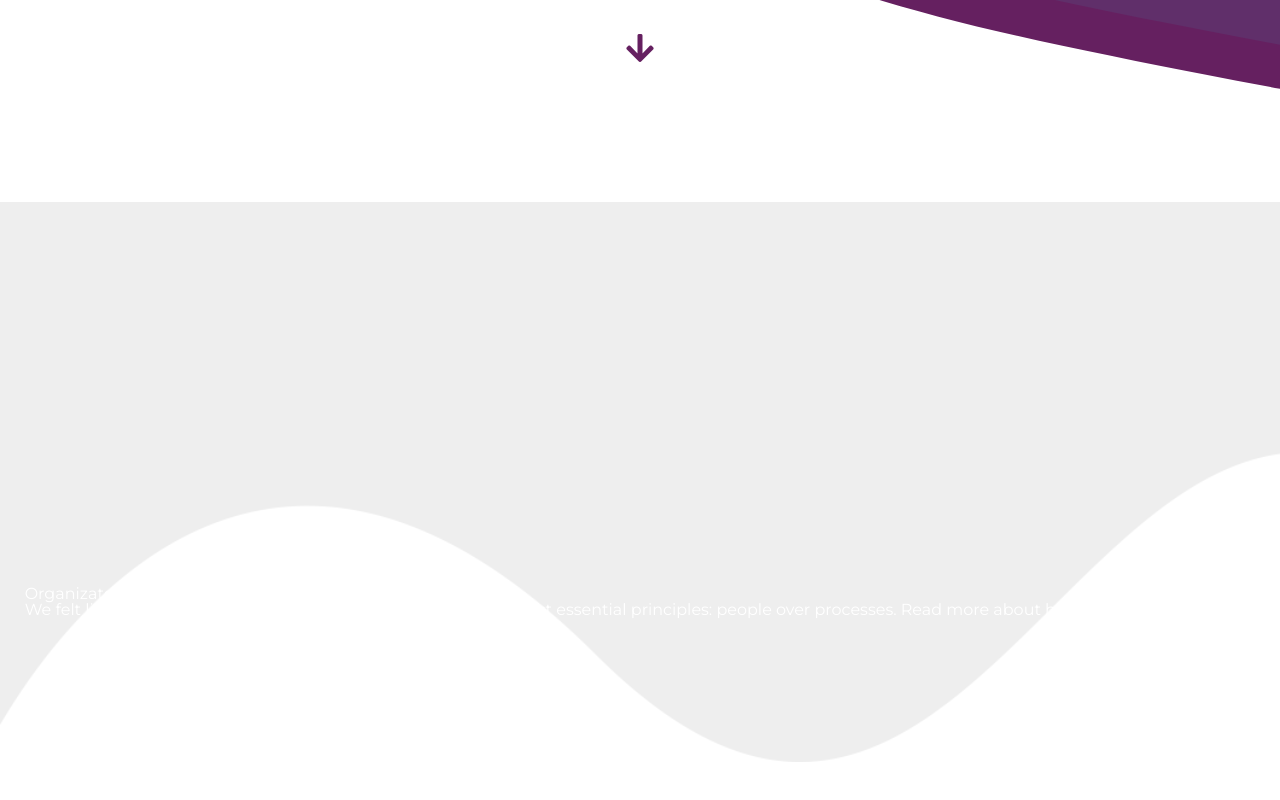
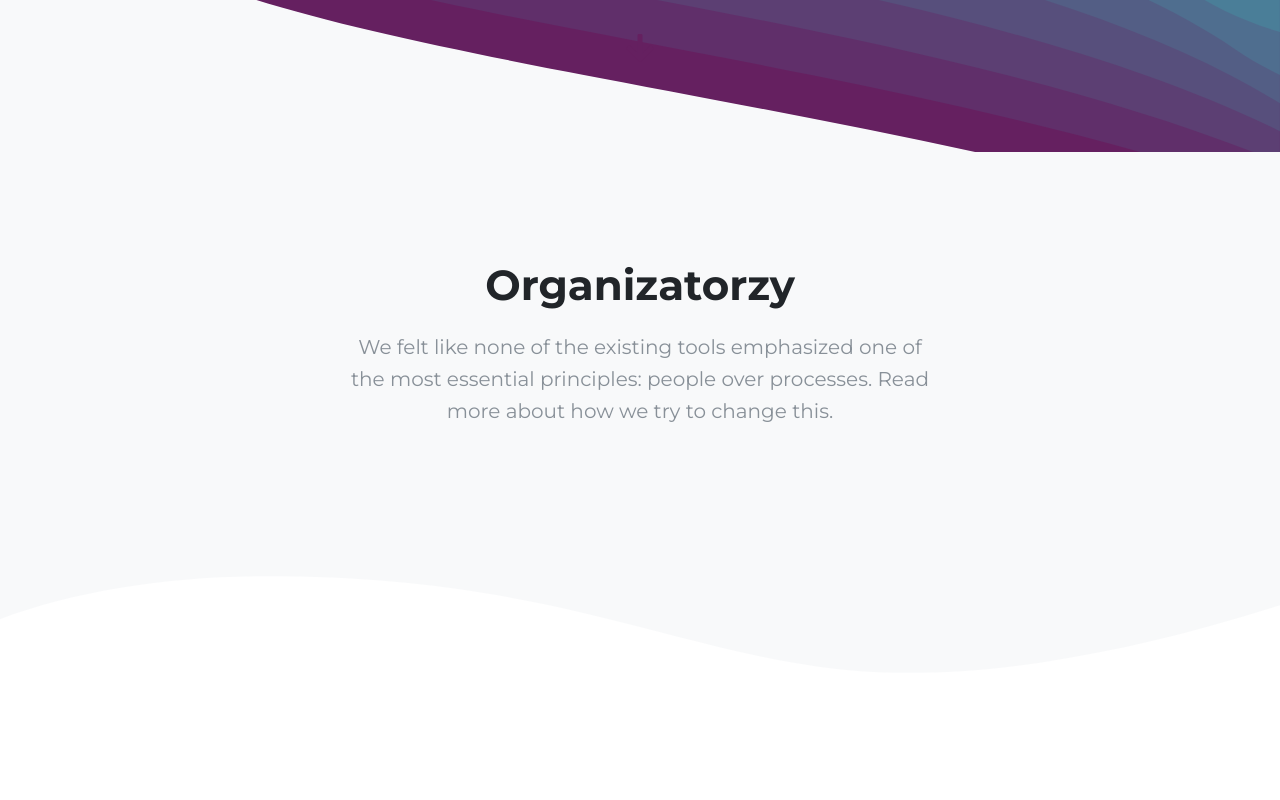
Before and after one commit to piotr10111/autonomus_robotized, a website: page src/index.html in a window 1280 px wide. Shown: the part 688-1488 px from the top of the page. Drawn offline with Linux system fonts and the light colour scheme.

Commit message:
Created section 'About' and started section 'founders'

```diff
--- a/src/index.html
+++ b/src/index.html
@@ -69,11 +69,33 @@
 
             <div class="section__container">
                 <div class="about__introduction--center">
-                    <h2>Organizatorzy</h2>
+                    <h2 class="about__title--bold">Organizatorzy</h2>
                     <p>We felt like none of the existing tools emphasized one of the most essential principles: people over processes.
                         Read more about how we try to change this.
                     </p>
                 </div>
+            </div>
+
+        </section>
+
+        <section class="section section__founders ">
+
+            <div class="section__container">
+                <ul class="founders__list">
+                    <li class="founder__item--flex">
+                        <figure class="item--figure">\
+                            <div class="item__image">
+                                <img src="" alt="">
+                            </div>
+                            <div class="item__description">
+                                <header>
+                                    <h3></h3>
+                                </header>
+                                <p></p>
+                            </div>
+                        </figure>
+                    </li>
+                </ul>
             </div>
 
         </section>
--- a/src/sass/pages/_about.scss
+++ b/src/sass/pages/_about.scss
@@ -1,11 +1,11 @@
 .section__about {
     width: 100%;
     height: 70vh;
-    margin-top: 50px;
+    //margin-top: 30px;
 }
 .wave{
     position: relative;
-    background-color: #EEEEEE;
+    background-color: #F8F9FA;
 
     &:before {
         content: '';
@@ -14,8 +14,33 @@
         left: 0;
         width: 100%;
         height: 310px;
-        background-image: url('../../src/images/wave.png');
-        background-size: cover;
+        background-image: url('../../src/images/wave.svg');
+        background-size: 100%;
+        background-position: bottom;
         background-repeat: no-repeat;
     }
 }
+.about__introduction--center {
+    //color: #000;
+    position: absolute;
+    top: 20%;
+    width: 600px;
+    display: flex;
+    justify-content: center;
+    flex-direction: column;
+
+    .about__title--bold{
+        color: #212529;
+        font-size: 42px;
+        font-weight: $bold;
+        //line-height: 70px;
+        text-align: center;
+        margin-bottom: 25px;
+    }
+    p{
+        font-size: 20px;
+        color: #889098;
+        line-height: 32px;
+        text-align: center;
+    }
+}
--- a/src/sass/pages/_intro.scss
+++ b/src/sass/pages/_intro.scss
@@ -1,9 +1,10 @@
 .section__intro{
     background-image: url('../../src/images/background2.svg');
     background-size: cover;
+    background-position: right;
     height: 115vh;
     width: 100%;
-    background-color: white;
+    background-color: #F8F9FA;
     margin-top: -80px;
     //position: relative;
 }
```
Also changed, not shown: dist/css/style.css, dist/images/wave.svg (added), dist/index.html, src/images/wave.svg (added).
